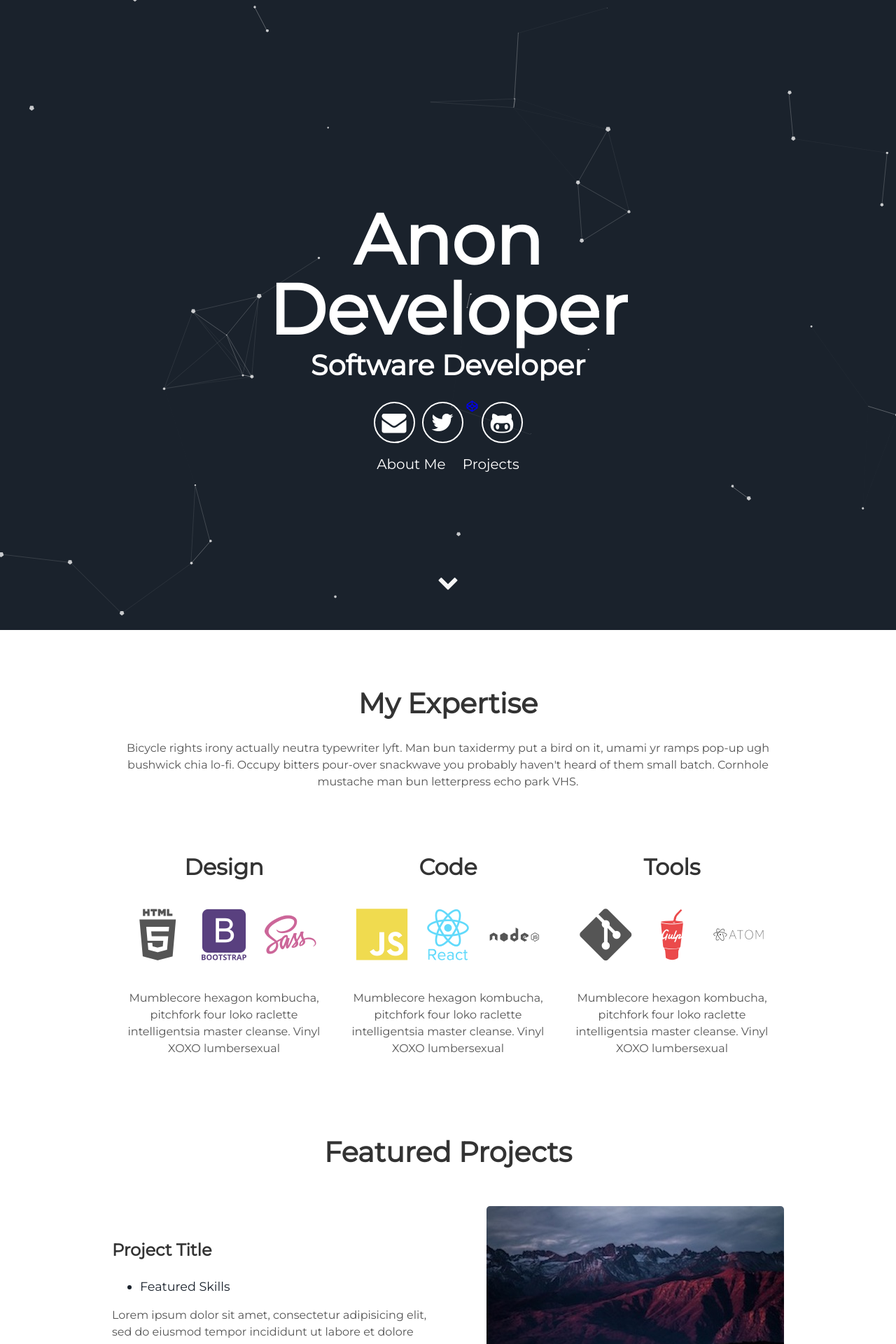
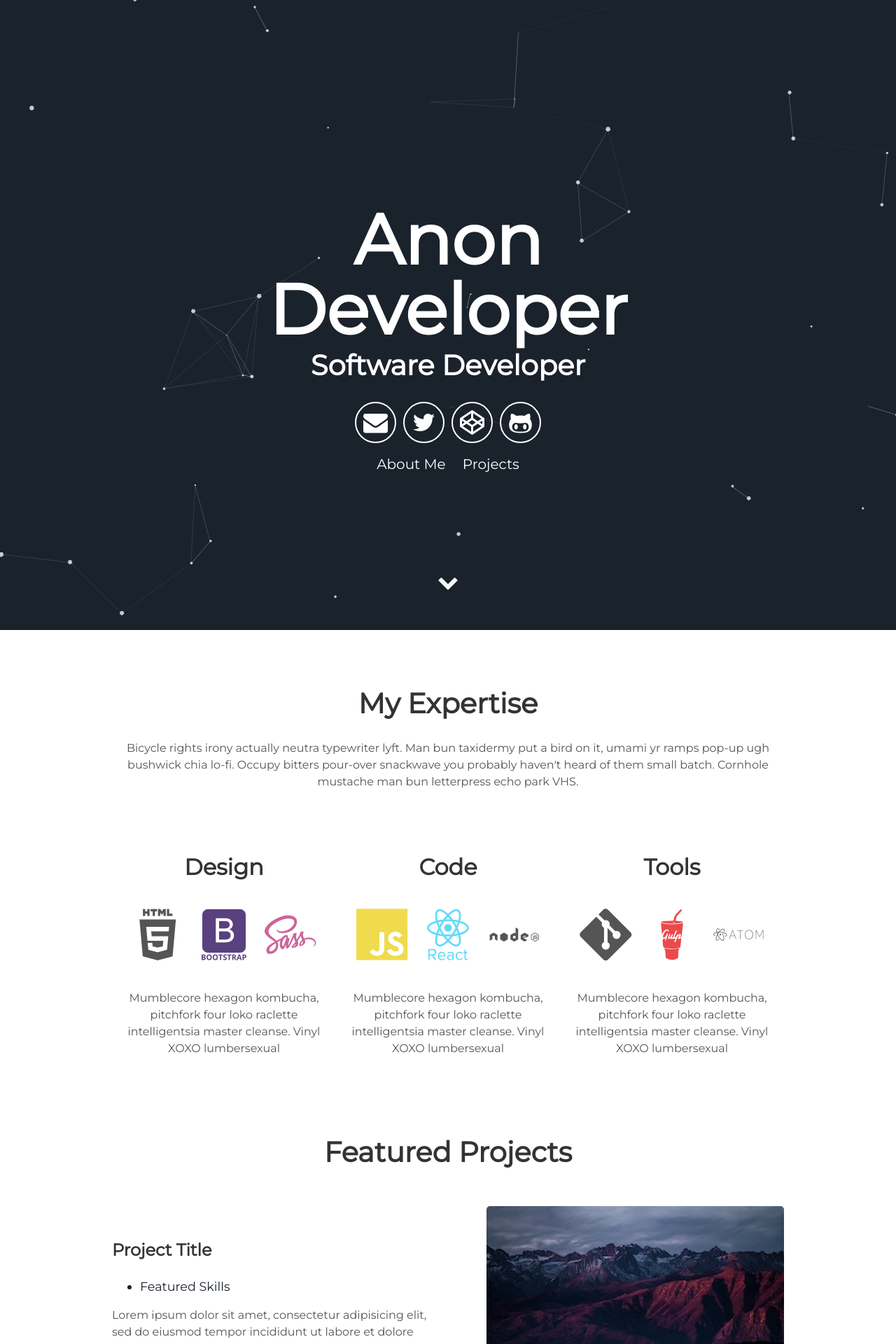
Before and after one commit to alexsaji111/alexsaji111.github.io, a Jekyll site: the page built from index.html, in a window 1280 px wide. Shown: the top 1920 px of the page at 70% size. Built offline with Jekyll 4.4.1, drawn with Linux system fonts in a browser that asks for light colours.

Commit message:
Update header.html

```diff
--- a/_includes/header.html
+++ b/_includes/header.html
@@ -7,7 +7,7 @@
       <div class="header-icons">
         <a aria-label="Send email" target="_blank" href="https://mail.google.com/"><i class="icon fa fa-envelope"></i></a>
         <a aria-label="My Twitter" target="_blank" href="https://twitter.com/AlexSajiGeorge"><i class="icon fa fa-twitter" aria-hidden="true"></i></a>
-        <a aria-label="My Google Plus" target="_blank" href="https://codepen.io/devAlex"><i class="fa fa-codepen" aria-hidden="true"></i></a>
+        <a aria-label="My Code Pen" target="_blank" href="https://codepen.io/devAlex"><i class="icon fa fa-codepen" aria-hidden="true"></i></a>
         <a aria-label="My Github" target="_blank" href="https://github.com/alexsaji111"><i class="icon fa fa-github-alt" aria-hidden="true"></i></a>
       </div>
       <div class="header-links">
```
